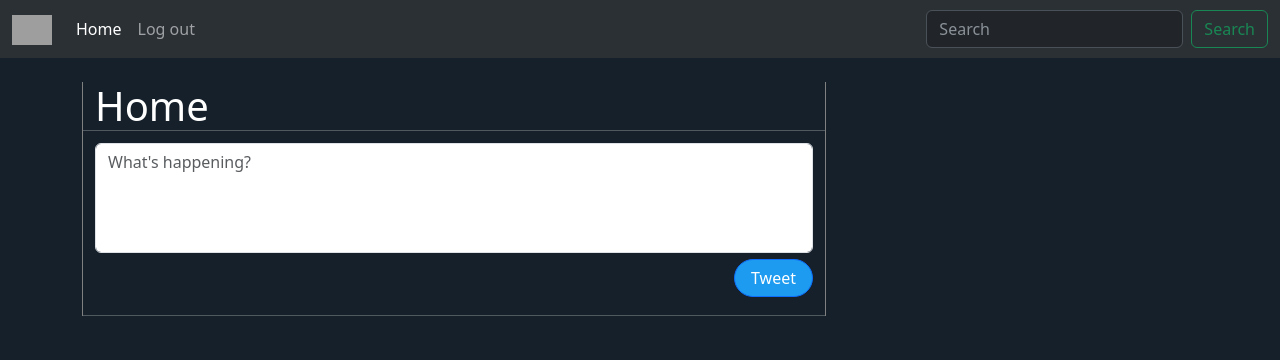
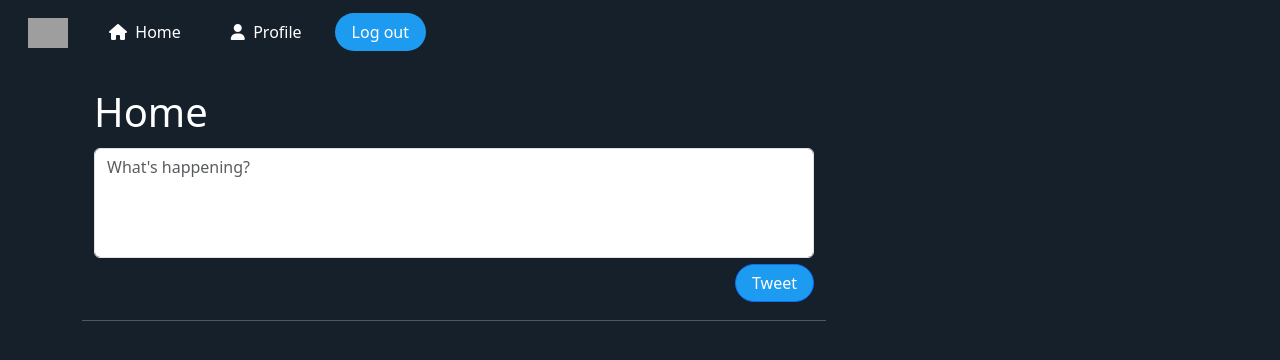
Before and after one commit to dannyjimenez98/Social_Media_App, a Django app: page / in a window 1280 px wide. Shown: the top 360 px of the page. Run offline with Django 4.2, Linux system fonts and the light colour scheme; the visitor is signed in with stand-in values (Sample User, id 1); data that the repository does not hold is empty; some libraries are stand-ins or nearby versions; grey boxes are pictures that could not be loaded.

Commit message:
improved navbar style and added profile link

```diff
--- a/static/css/styles.css
+++ b/static/css/styles.css
@@ -1,5 +1,9 @@
-body {
+body, nav {
     background-color: rgb(21, 32, 43);
+}
+
+.navbar {
+    padding: 5px 16px;
 }
 
 h1, h2, h3, h4, h5, h6, p, span, a, hr, div {
@@ -122,8 +126,7 @@
 }
 
 .home-feed-container {
-    border-left: 1px solid gray;
-    border-right: 1px solid gray;
+    /* border: 1px solid gray; */
     padding: 0;
     margin: 0;
 }
@@ -146,5 +149,22 @@
     display: flex;
     align-items: center;
     justify-content: flex-end;
+}
 
+.navbar-btn, .login-btn {
+    border-radius: 20px;
+    padding: 6px 16px;
+    color: white;
 }
+
+.navbar-btn {
+    background-color: rgb(21, 32, 43);
+}
+
+.navbar-btn:hover {
+    background-color: rgb(29, 155, 240);
+}
+
+.login-btn {
+    background-color: rgb(29, 155, 240);
+}
--- a/static/templates/navbar.html
+++ b/static/templates/navbar.html
@@ -1,5 +1,5 @@
 {% load static %}
-<nav class="navbar navbar-expand-lg bg-body-tertiary" data-bs-theme="dark">
+<nav class="navbar navbar-expand-lg" data-bs-theme="dark">
     <div class="container-fluid">
         <a class="navbar-brand" href="{% url 'home' %}">
           <img src="https://upload.wikimedia.org/wikipedia/commons/thumb/6/6f/Logo_of_Twitter.svg/512px-Logo_of_Twitter.svg.png?20220821125553" alt="" height="30" width="40">
@@ -10,25 +10,28 @@
         <div class="collapse navbar-collapse" id="navbarSupportedContent">
           <ul class="navbar-nav me-auto mb-2 mb-lg-0">
             <li class="nav-item">
-              <a class="nav-link active" aria-current="page" href="{% url 'home' %}">Home</a>
+              <a class="nav-link active" aria-current="page" href="{% url 'home' %}"><button class="btn navbar-btn"><i class="fa-solid fa-house" style="color:white;"></i>&nbsp;&nbsp;Home</button></a>
             </li>
             {% if user.is_authenticated %}
                 <li class="nav-item">
-                    <a class="nav-link" href="{% url 'logout' %}">Log out</a>
+                  <a class="nav-link active" aria-current="page" href="{% url 'profile' user.id %}"><button class="btn navbar-btn"><i class="fa-solid fa-user" style="color: white;"></i>&nbsp;&nbsp;Profile</button></a>
+                </li>
+                <li class="nav-item">
+                    <a class="nav-link" href="{% url 'logout' %}"><button class="btn login-btn">Log out</button></a>
                 </li>
                 {% else %}
                 <li class="nav-item">
-                    <a class="nav-link" href="{% url 'login' %}">Login</a>
+                    <a class="nav-link" href="{% url 'login' %}"><button class="btn login-btn">Login</button></a>
                 </li>
                 <li class="nav-item">
-                    <a class="nav-link" href="{% url 'signup' %}">Register</a>
+                    <a class="nav-link" href="{% url 'signup' %}"><button class="btn login-btn">Register</button></a>
                 </li>
                 {% endif %}
           </ul>
-          <form class="d-flex" role="search">
+          {% comment %} <form class="d-flex" role="search">
             <input class="form-control me-2" type="search" placeholder="Search" aria-label="Search">
             <button class="btn btn-outline-success" type="submit">Search</button>
-          </form>
+          </form> {% endcomment %}
         </div>
       </div>
 </nav>
--- a/tweets/templates/home.html
+++ b/tweets/templates/home.html
@@ -4,7 +4,6 @@
 <div class="row">
 	<div class="col-8 home-feed-container">
 		<h1 style="margin-left:12px;">Home</h1>
-		<hr>
 		{% if form %}
 		  <form method="POST" id="tweet-form">
 			  {% csrf_token %} {{form.as_p}}
--- a/tweets/views.py
+++ b/tweets/views.py
@@ -22,6 +22,7 @@
         tweets = Tweet.objects.all().order_by('-created_at')
         return render(request, 'home.html', {'tweets': tweets})
 
+# handles liking and unliking of tweets by user
 def like_tweet(request, pk):
     if request.user.is_authenticated:
         tweet = Tweet.objects.get(id=pk)
@@ -67,6 +68,7 @@
         messages.success(request, ("Your must be logged in to view that page"))
         return redirect('home')
 
+# handles clicking of tweet to show tweet in detail
 def show_tweet(request, pk):
     tweet = Tweet.objects.get(id=pk)
     if tweet:
```
Also changed, not shown: static/images/default_profile_picture.jpeg (deleted).
